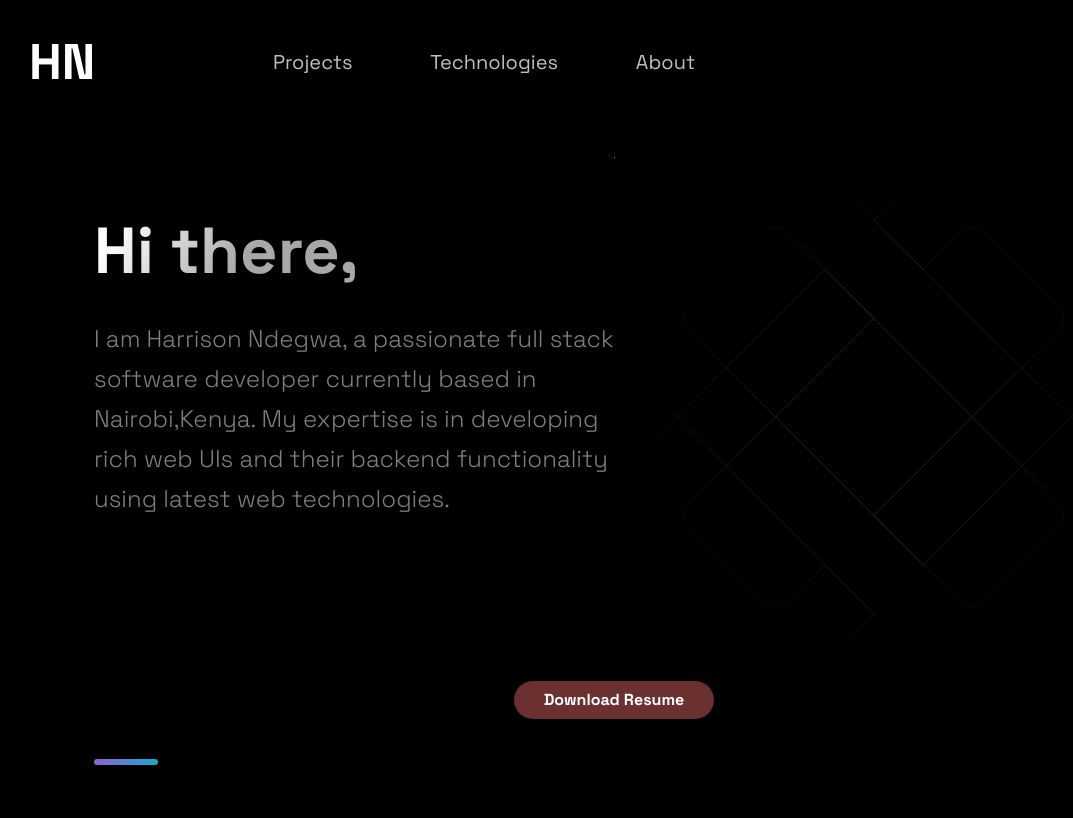
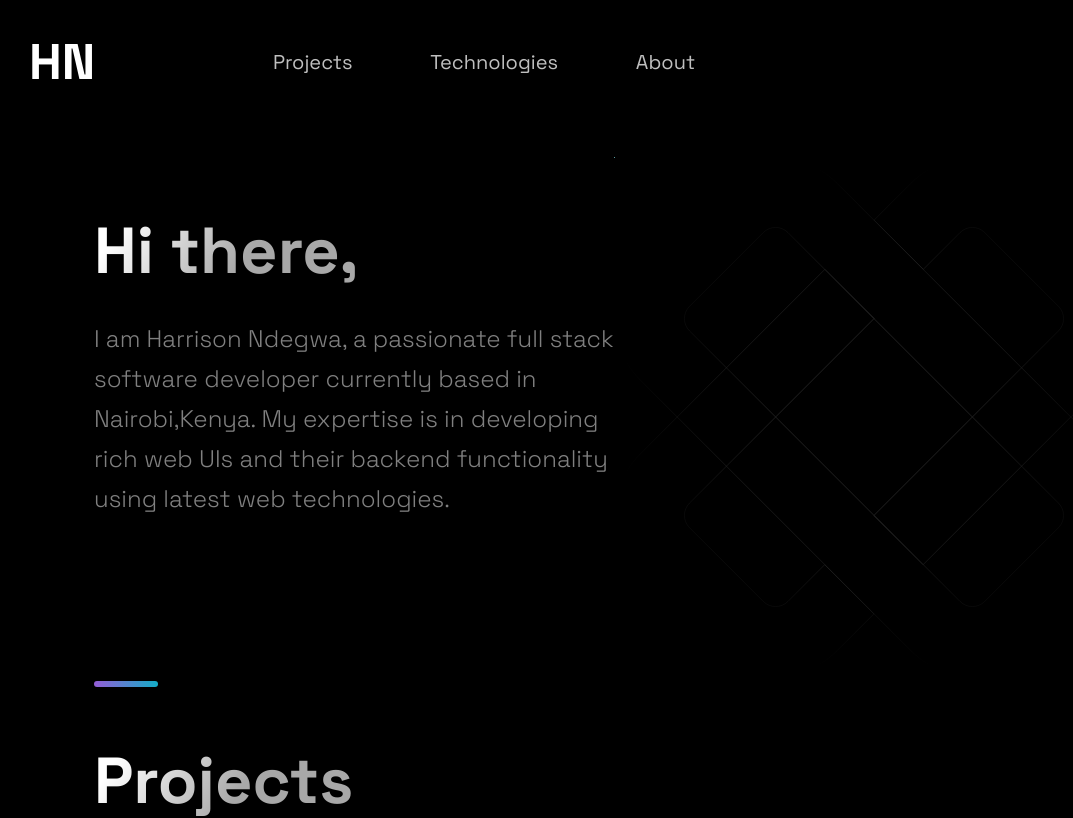
Before and after one commit to HarryNdegwa/super-duper-octo-computing-machine, a Next.js app: page / in a window 1280 px wide. Shown: the top 818 px of the page, without its empty margins (26-1099 px from the left). Built offline with nearby package versions, Linux system fonts and the light colour scheme; some icons are missing.

Commit message:
Removed resume component

```diff
--- a/src/pages/index.js
+++ b/src/pages/index.js
@@ -15,7 +15,7 @@ const Home = () => {
         <Hero />
         <BgAnimation />
       </Section>
-      <Resume />
+      {/* <Resume /> */}
       <Projects />
       <Technologies />
       {/* <Timeline /> */}
```
